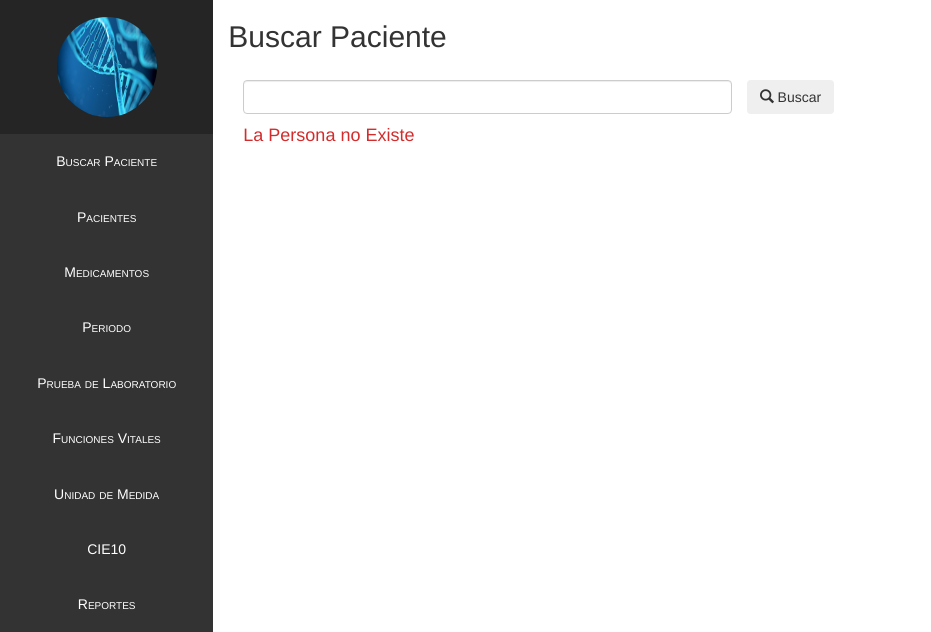
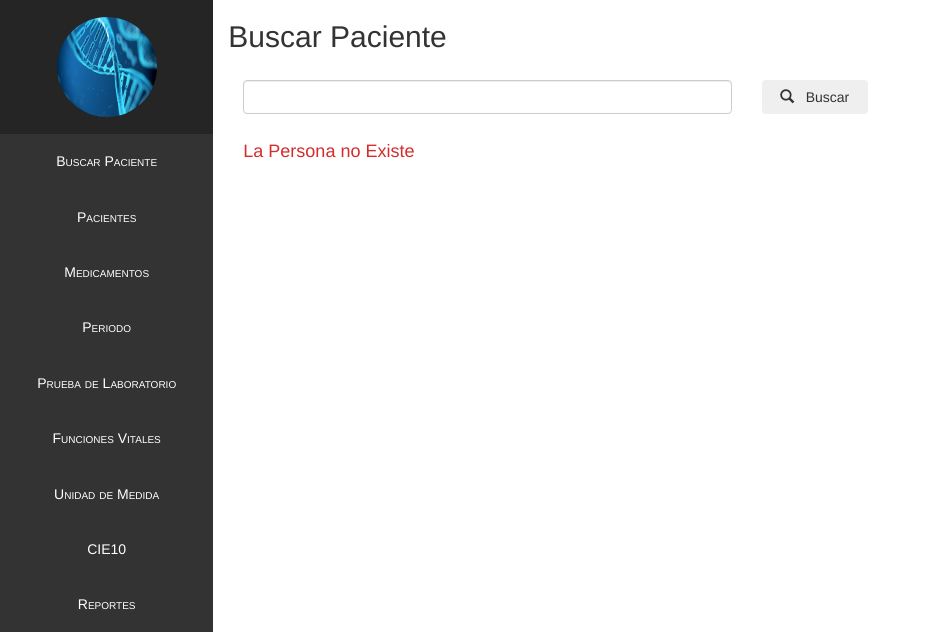
Before and after one commit to upeu-jul-20161-epis-ads2/MedicFast, a Django app: template apps/atencion/templates/historial/busqueda.html in a window 1280 px wide. Shown: the part 53-685 px from the top of the page, without its empty margins (0-931 px from the left). Run offline with Django 3.2, Linux system fonts and the light colour scheme; the template is opened without the code that fills it, so the values that code supplies are empty; parts of the project's set-up code (start-up, migrations or seed data) failed here and were passed over; some libraries are stand-ins or nearby versions.

Commit message:
base de datos

```diff
--- a/apps/atencion/templates/historial/busqueda.html
+++ b/apps/atencion/templates/historial/busqueda.html
@@ -1,40 +1,35 @@
-{% extends "mod_hotel/base_mod_backend.html" %}
-
-{% block content %}
+{% extends "mod_hotel/base_mod_backend.html" %} {% block content %}
 <h2>Buscar Paciente</h2>
 <div>
     &nbsp;
 </div>
 <div class="busqueda">
     <form action="{% url 'atencion:historia_search' %}" method="get">
-        <div class="col-md-6" >
-            <input type="text" name="codigo" id="codigo" value="{{ request.GET.codigo }}" class="form form-control" >
+        <div class="col-md-6">
+            <input type="text" name="codigo" id="codigo" value="{{ request.GET.codigo }}" class="form form-control">
         </div>
-
-        <div class="col-md-6" style="padding-left:0;">
-            <button type="submit" class="btn btn-search">  <i class="glyphicon glyphicon-search"></i>  Buscar</button>
+        <div class="col-md-6" style="padding-left:15px;">
+            <button type="submit" style="width:106px;" class="btn btn-search"> <i class="glyphicon glyphicon-search"></i> &nbsp;&nbsp;Buscar</button>
         </div>
+        <br>
+        <br>
         <br>
     </form>
 </div>
-<div class="resultado">
+<div class="resultado" >
     {% if persona %}
-    <dl  class="dl-horizontal">
-
+    <div class="col-md-6" style="background:rgba(8, 8, 8, 0.03);border-radius:5px;box-shadow:rgba(153, 153, 153, 0.62) 0 0px 16px;">
+        <dl class="dl-horizontal">
             <br>
             <br>
             <dt for="">Nombres: </dt>
             <dd>{{persona.nombres}}</dd>
-
             <dt for="">Apellido: </dt>
             <dd>{{persona.apellido_paterno}} {{persona.apellido_materno}}</dd>
-
             <dt for="">C&oacute;digo: </dt>
             <dd>{{persona.codigo}}</dd>
-
             <dt for="">Fecha Nacimiento:</dt>
             <dd>{{persona.fecha_nacimiento}}</dd>
-
             <dt for="">Sexo: </dt>
             <dd>{{ persona.sexo }}</dd>
             <dt for="">Estado Civil: </dt>
@@ -43,24 +38,22 @@
             <dd>{% if estudiante %}SI {% else %}No {% endif %}</dd>
             <dt for="">Matriculado</dt>
             <dd>{% if matriculado %} Si {% else %}No {% endif %}</dd>
-
         </dl>
+    </div>
     <div class="historial">
         {% if historia %}
-        <a href="{% url 'atencion:historia_detail' historia.id %}" class="btn btn-success"> Abrir Historial</a> {% else %}
-
+        <div class="col-md-6">
+        <a  href="{% url 'atencion:historia_detail' historia.id %}" class="btn btn-success"> Abrir Historia</a>
+        </div>{% else %}
         <form action="{% url 'atencion:historia_add' %}" method="POST">
             {% csrf_token %}
             <div class="col-md-6">
                 <h4 class="col-md-12" style="color:#D42C2C;">No tiene historia</h4>
                 <input type="hidden" name="persona" id="id_persona" value="{{persona.id}}">
             </div>
-
             <div class="col-md-6">
                 <button type="submit" class="btn btn-primary">Crear Historia</button>
-
             </div>
-
         </form>
         </button>
         {% endif %}
```
Also changed, not shown: db.sqlite3 (added), 15 other files. Lines whose indentation alone changed are shown as unchanged.
